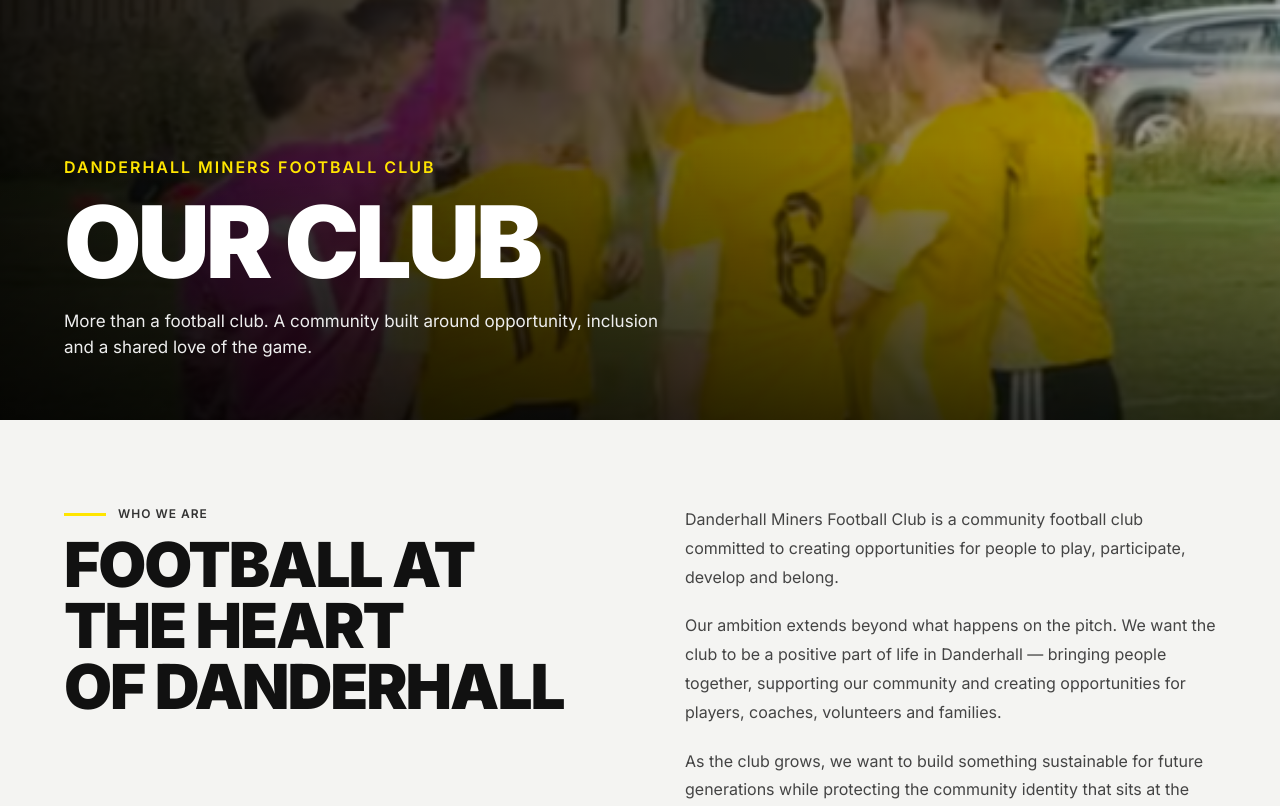
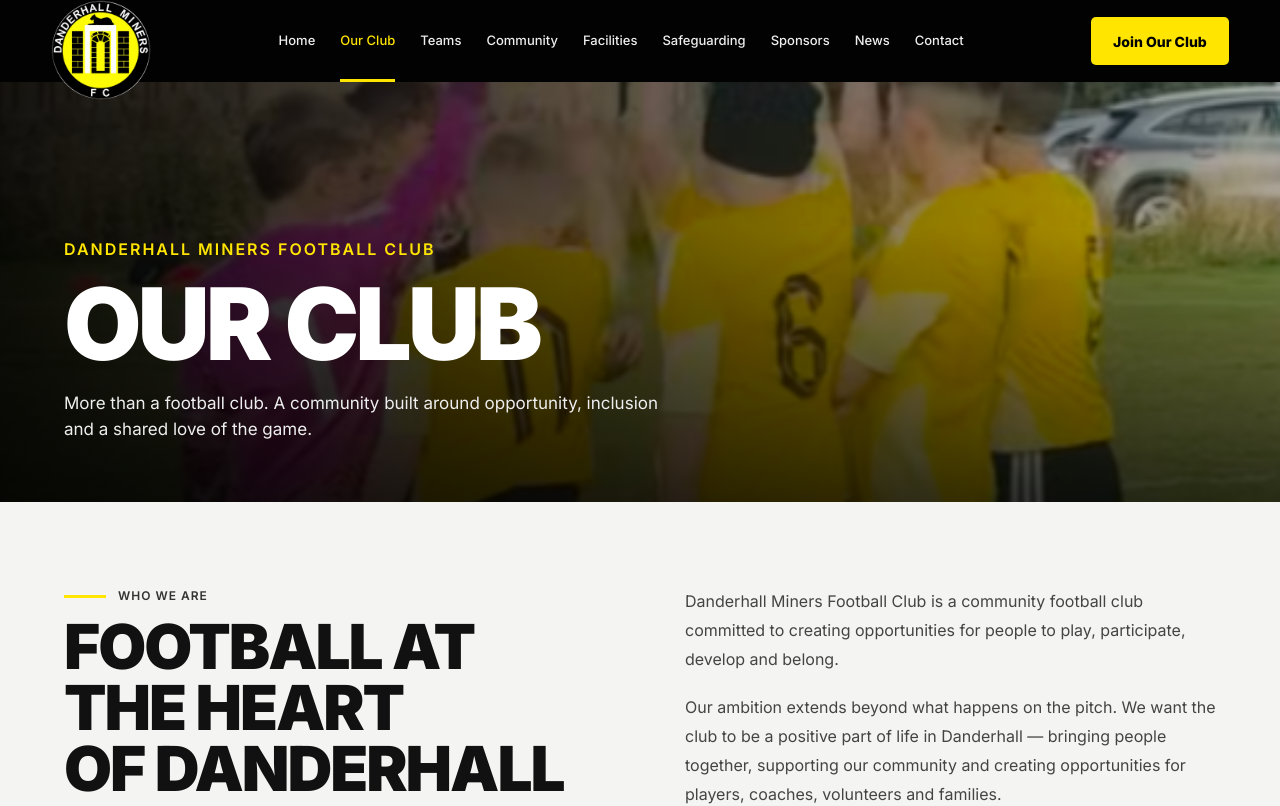
Before and after one commit to Gavindotcom/Danderhall-Miners-Football-Club, a Next.js app: page /our-club in a window 1280 px wide. Shown: the top 806 px of the page. Built offline with nearby package versions, Linux system fonts and the light colour scheme.

Commit message:
Update page.js

```diff
--- a/app/our-club/page.js
+++ b/app/our-club/page.js
@@ -15,7 +15,35 @@
 export default function OurClub() {
   return (
     <main>
+{/* NAVIGATION */}
+<header className="navbar">
+  <div className="nav-inner">
 
+    <a href="/" className="brand">
+      <img
+        src="/images/badge.png"
+        alt="Danderhall Miners Football Club"
+      />
+    </a>
+
+    <nav className="desktop-nav">
+      <a href="/">Home</a>
+      <a className="active" href="/our-club">Our Club</a>
+      <a href="/teams">Teams</a>
+      <a href="/community">Community</a>
+      <a href="/facilities">Facilities</a>
+      <a href="/safeguarding">Safeguarding</a>
+      <a href="/sponsors">Sponsors</a>
+      <a href="/news">News</a>
+      <a href="/contact">Contact</a>
+    </nav>
+
+    <a href="/contact" className="btn btn-yellow nav-button">
+      Join Our Club
+    </a>
+
+  </div>
+</header>
       {/* PAGE HERO */}
       <section className="page-hero">
         <div className="page-hero-overlay" />
```
